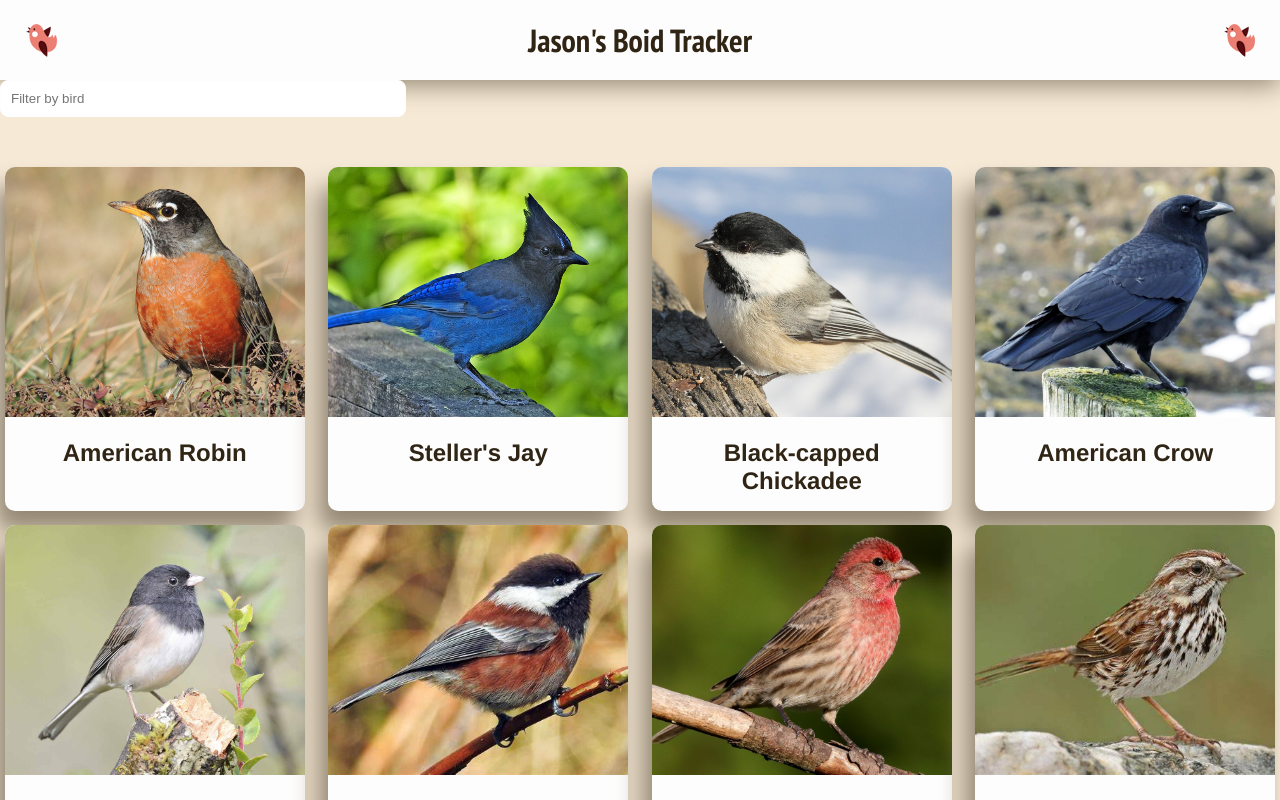
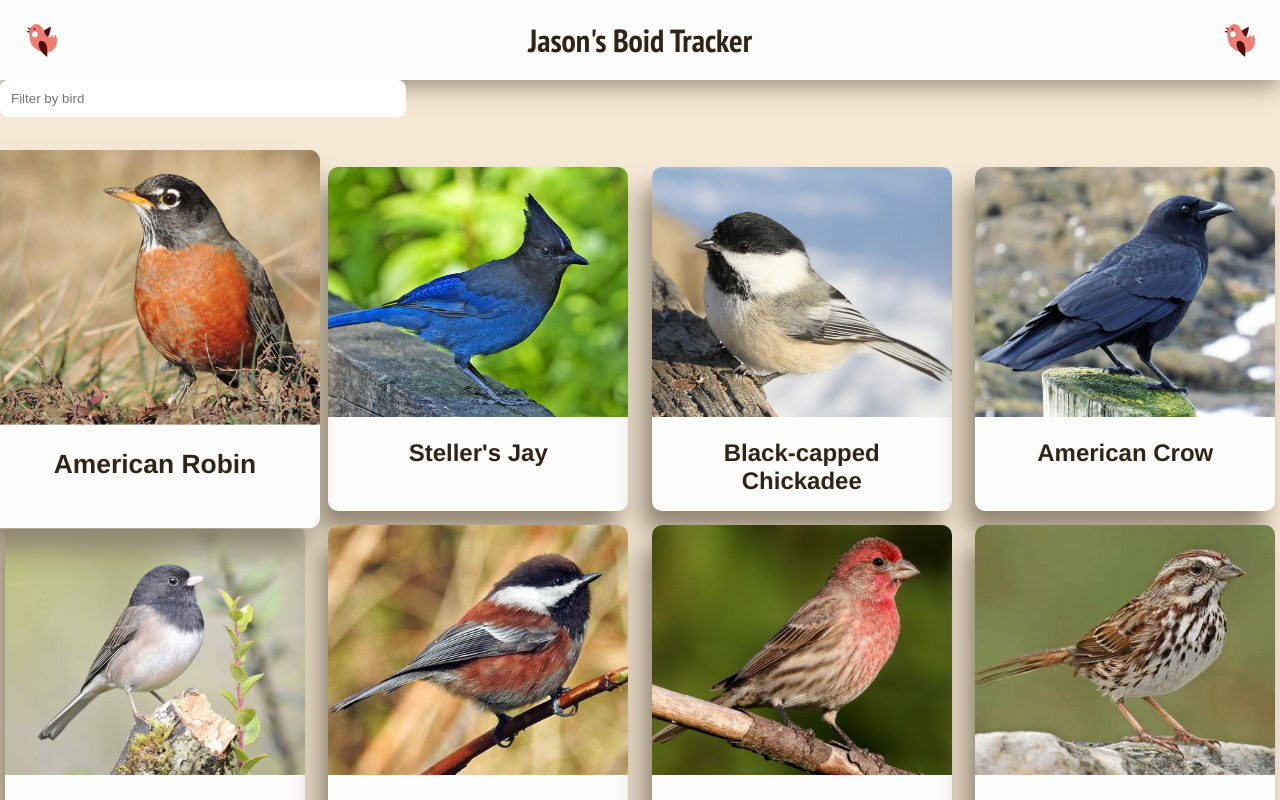
Before and after one commit to jallend1/daBoids, an Angular app: page / in a window 1280 px wide. In both pictures the pointer is over the element "American Robin". Shown: the top 800 px of the page. Built offline with nearby package versions, Linux system fonts and the light colour scheme; no server answers.

Commit message:
Updates details component phrasing

```diff
--- a/src/app/boid-location/boid-location.component.css
+++ b/src/app/boid-location/boid-location.component.css
@@ -4,12 +4,19 @@
   box-shadow: -10px 20px 25px var(--shadow-color);
   height: 100%;
 }
+
+.listing:hover {
+  transition: transform 0.5s;
+  transform: scale(1.1);
+}
+
 .listing-heading {
   color: var(--secondary-color);
   font-family: var(--heading-font);
   padding: 1rem;
   text-align: center;
 }
+
 .listing-photo {
   height: 250px;
   width: 100%;
--- a/src/app/details/details.component.html
+++ b/src/app/details/details.component.html
@@ -45,7 +45,7 @@
       </p>
     </section>
     <section class="listing-sighting">
-      <h2 class="section-heading">Report a new sighting</h2>
+      <h2 class="section-heading">Add a new sighting</h2>
       <form [formGroup]="applyForm" (submit)="submitSighting()">
         <label for="city-name">City Name</label>
         <input id="city-name" type="text" formControlName="cityName" />
--- a/src/app/home/home.component.css
+++ b/src/app/home/home.component.css
@@ -6,6 +6,7 @@
   margin-top: 50px;
   justify-content: space-around;
 }
+
 input[type="text"] {
   border: solid 1px var(--primary-color);
   padding: 10px;
@@ -14,6 +15,7 @@ input[type="text"] {
   display: inline-block;
   width: 30%;
 }
+
 button {
   padding: 10px;
   border: solid 1px var(--primary-color);
@@ -21,6 +23,7 @@ button {
   color: white;
   border-radius: 8px;
 }
+
 @media (min-width: 500px) and (max-width: 768px) {
   .results {
     grid-template-columns: repeat(2, 1fr);
@@ -29,6 +32,7 @@ button {
     width: 70%;
   }
 }
+
 @media (max-width: 499px) {
   .results {
     grid-template-columns: 1fr;
```
